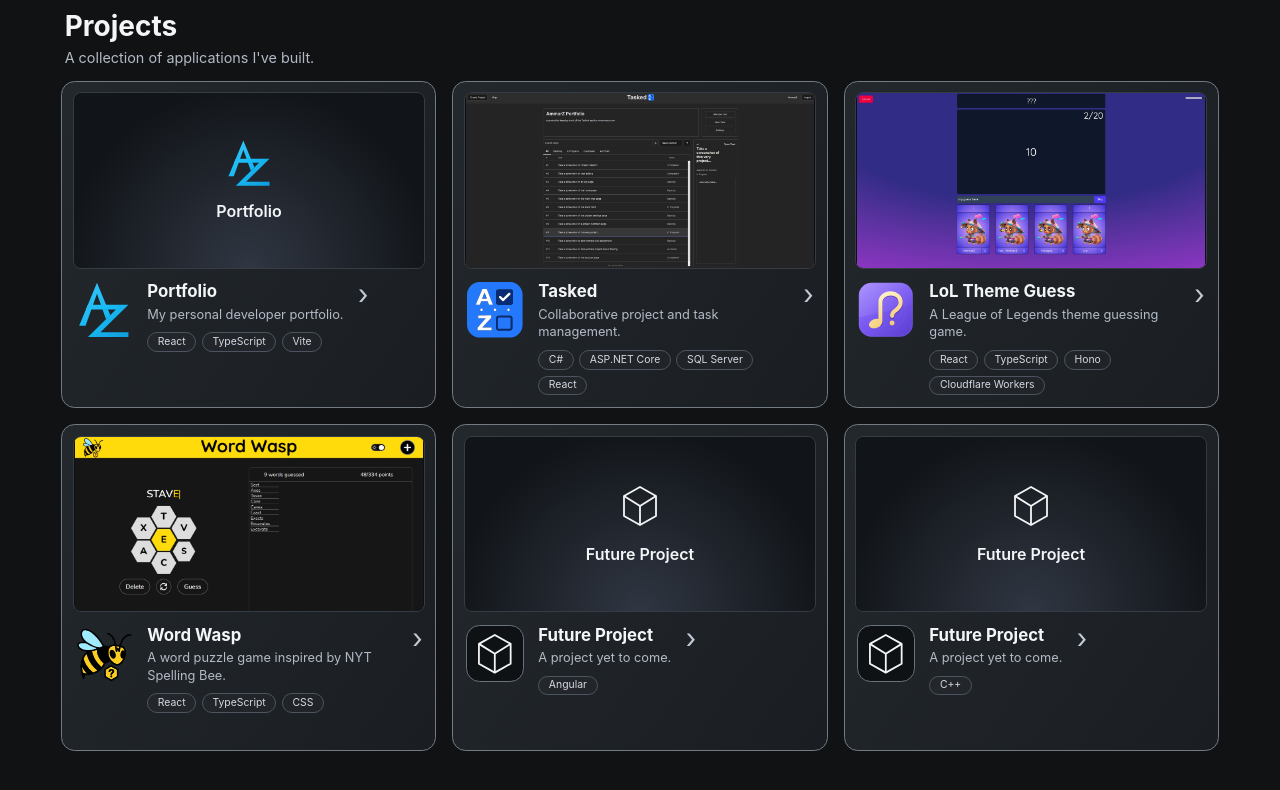
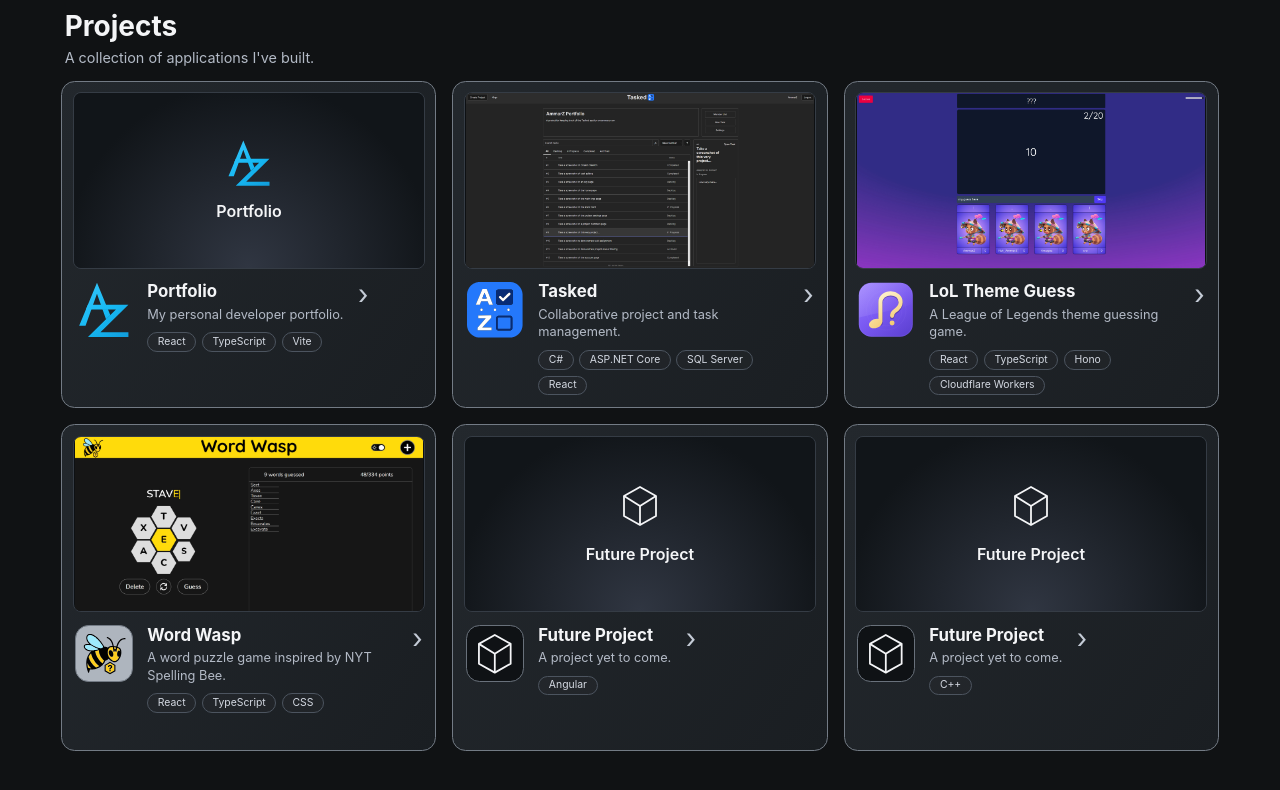
Before and after one commit to ammar-az/portfolio, a React (Vite) app: page / in a window 1280 px wide. Shown: the part 342-1132 px from the top of the page. Built offline with nearby package versions, Linux system fonts and the light colour scheme.

Commit message:
css polish

```diff
--- a/src/react-app/App.css
+++ b/src/react-app/App.css
@@ -2,6 +2,21 @@
     width: 100%;
     min-height: 100vh;
     padding: 0.75rem 4.8vw 3rem;
+}
+
+.logo-background-light {
+    padding: 0.35rem;
+    background: #aeb5be;
+    border: 1px solid var(--color-border);
+    border-radius: 0.85rem;
+}
+
+.logo-background-dark {
+    padding: 0.25rem;
+    background: #0f1215;
+    border: 1px solid #69717b;
+    border-radius: 0.85rem;
+    overflow: hidden;
 }
 
 .header {
--- a/src/react-app/components/ProjectCard.tsx
+++ b/src/react-app/components/ProjectCard.tsx
@@ -14,7 +14,7 @@ export default function ProjectCard({ project, onClick }: ProjectCardProps) {
                 )}
             </span>
             <span className="card-info">
-                <span className={`card-logo-frame${project.logoIsPlaceholder ? " card-logo-placeholder" : ""}`}><Logo className="card-logo" aria-hidden="true" /></span>
+                <span className={`card-logo-frame${project.logoBackground ? ` logo-background-${project.logoBackground}` : ""}`}><Logo className="card-logo" aria-hidden="true" /></span>
                 <span className="card-copy">
                     <span className="card-name">{project.name}</span>
                     <span className="card-summary">{project.summary}</span>
--- a/src/react-app/components/ProjectView.tsx
+++ b/src/react-app/components/ProjectView.tsx
@@ -30,7 +30,7 @@ export default function ProjectView({ project, onClose }: ProjectViewProps) {
     return (
         <dialog ref={dialogRef} className="project-dialog" aria-labelledby={titleId} onCancel={event => { event.preventDefault(); onClose(); }}>
             <header className="project-heading">
-                <Logo className="project-logo" aria-hidden="true" />
+                <Logo className={`project-logo${project.logoBackground ? ` logo-background-${project.logoBackground}` : ""}`} aria-hidden="true" />
                 <div className="project-heading-copy">
                     <h2 id={titleId}>{liveUrl ? <a href={liveUrl} target="_blank" rel="noopener noreferrer">{project.name} <span className="external-mark" aria-label="opens in a new tab">↗</span></a> : project.name}</h2>
                     <p>{project.summary}</p>
@@ -63,7 +63,7 @@ export default function ProjectView({ project, onClose }: ProjectViewProps) {
                 <section className="project-about" aria-labelledby={`${titleId}-about`}>
                     <div className="project-description"><h3 id={`${titleId}-about`}>About the project</h3>{project.description.split(/\n\s*\n/).map((paragraph, index) => <p key={index}>{paragraph.trim()}</p>)}</div>
                     {(liveUrl || !!project.repositories?.length) && <div className="project-links">
-                        <div className="project-link-buttons">
+                        <div className={`project-link-buttons${liveUrl && (project.repositories?.length ?? 0) > 1 ? " project-link-buttons-multiple-repos" : ""}`}>
                             {liveUrl && <a className="button button-primary" href={liveUrl} target="_blank" rel="noopener noreferrer">Live project ↗</a>}
                             {project.repositories?.map(repository => <a className="button" key={repository.url} href={repository.url} target="_blank" rel="noopener noreferrer">{repository.label} ↗</a>)}
                         </div>
--- a/src/react-app/data/projects.ts
+++ b/src/react-app/data/projects.ts
@@ -19,7 +19,7 @@ export const projects: Project[] = [
         images: [],
         stack: [
             { category: "frontend", technologies: [tech.react, tech.typescript, tech.css, tech.vite] },
-            { category: "deployment", technologies: [tech.cloudflareworkers, tech.cloudflare] },
+            { category: "deployment", technologies: [tech.cloudflare] },
         ]
     },
     {
@@ -86,6 +86,7 @@ export const projects: Project[] = [
         summary: "A word puzzle game inspired by NYT Spelling Bee.",
         description: "NYT spelling bee clone",
         logo: Wasp,
+        logoBackground: "light",
         images: [{ src: "/projects/word-wasp/word-wasp.jpg", alt: "Word Wasp puzzle with letter tiles, guessed words, and score" }, { src: "/projects/word-wasp/word-wasp-light.jpg", alt: "Word Wasp puzzle with a white background" }],
         stack: [
             { category: "frontend", technologies: [tech.react, tech.typescript, tech.css] },
@@ -93,7 +94,7 @@ export const projects: Project[] = [
     },
     {
         name: "Future Project",
-        logoIsPlaceholder: true,
+        logoBackground: "dark",
         featuredTechnologies: [tech.angular],
         subdomain: "potential",
         summary: "A project yet to come.",
@@ -104,7 +105,7 @@ export const projects: Project[] = [
     },
     {
         name: "Future Project",
-        logoIsPlaceholder: true,
+        logoBackground: "dark",
         featuredTechnologies: [tech.cpp],
         subdomain: "potential-cpp",
         summary: "A project yet to come.",
--- a/src/react-app/styles/project-view.css
+++ b/src/react-app/styles/project-view.css
@@ -266,6 +266,10 @@
     padding: 0.7rem 0.8rem;
 }
 
+.project-link-buttons-multiple-repos .button-primary {
+    flex-basis: 100%;
+}
+
 .project-domain {
     display: inline-block;
     margin-top: 1rem;
--- a/src/react-app/styles/simple-mode.css
+++ b/src/react-app/styles/simple-mode.css
@@ -180,14 +180,6 @@
     flex-shrink: 0;
 }
 
-.card-logo-placeholder {
-    border: 1px solid #69717b;
-    border-radius: 0.85rem;
-    background: #0f1215;
-    overflow: hidden;
-    padding: 0.25rem;
-}
-
 .card-logo {
     width: 100%;
     height: 100%;
--- a/src/react-app/types/project.ts
+++ b/src/react-app/types/project.ts
@@ -37,7 +37,7 @@ export type Project = {
     description: string;
     logo: SvgIcon;
     repositories?: { label: string; url: string }[];
-    logoIsPlaceholder?: boolean;
+    logoBackground?: "light" | "dark";
     featuredTechnologies: Technology[];
     liveUrl?: string;
     images: ProjectImage[];
```
